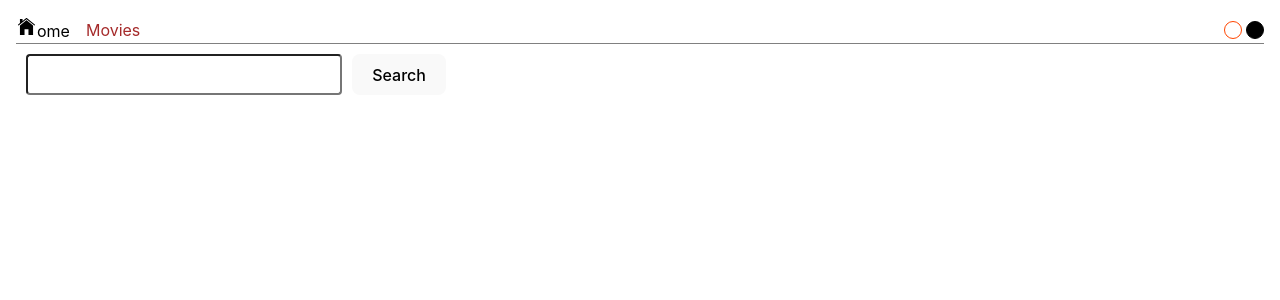
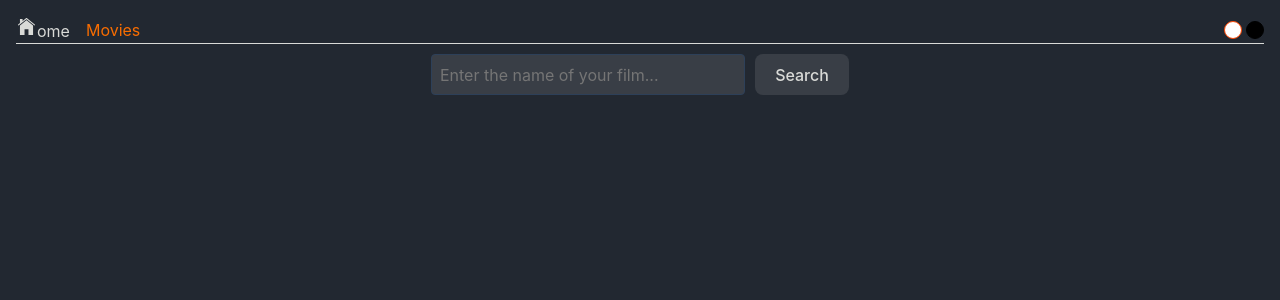
Before and after one commit to AlexandraSavenko/MovieGallery, a React (Vite) app: page /movies in a window 1280 px wide. Shown: the top 300 px of the page. Built offline with nearby package versions, Linux system fonts and the light colour scheme.

Commit message:
styles added

```diff
--- a/src/App.css
+++ b/src/App.css
@@ -1,9 +1,5 @@
 #root {
-  max-width: 1280px;
-  /* margin: 0 auto; */
+  margin: 0 auto;
   padding: 1rem;
   /* text-align: center; */
 }
-
-@media (prefers-reduced-motion: no-preference) {
-}
--- a/src/components/CastList/CastList.module.css
+++ b/src/components/CastList/CastList.module.css
@@ -1,18 +1,20 @@
 .cardWrap {
   text-align: center;
+  padding: 8px 4px;
 }
 
 .img {
   width: 100px;
   height: 150px;
   object-fit: cover;
+  border-radius: 4px;
 }
 .placeholderIcon {
   width: 100px;
   height: 150px;
-  color: gray;
+  color: var(--first-text-color);
 }
 .name {
-  color: brown;
+  color: var(--first-text-color);
   font-weight: 600;
 }
--- a/src/components/MovieCast/MovieCast.module.css
+++ b/src/components/MovieCast/MovieCast.module.css
@@ -6,8 +6,6 @@
   padding: 10px;
 }
 .item {
-  border: 1px solid brown;
-  border-radius: 4px;
   height: auto;
   width: calc((100% - 16px) / 3);
 }
--- a/src/components/Navigation/Navigation.module.css
+++ b/src/components/Navigation/Navigation.module.css
@@ -1,5 +1,5 @@
 .header {
-  border-bottom: 1px solid gray;
+  border-bottom: 1px solid var(--first-text-color);
   display: flex;
   align-items: center;
   justify-content: space-between;
@@ -11,10 +11,10 @@
   gap: 1rem;
 }
 .link {
-  color: black;
+  color: var(--first-text-color);
 }
 .isActive {
-  color: brown;
+  color: var(--first-hover-color);
 }
 
 .homeIcon{
--- a/src/components/RevList/RevList.module.css
+++ b/src/components/RevList/RevList.module.css
@@ -1,4 +1,4 @@
 .name {
-  color: brown;
+  color: var(--first-text-color);
   font-weight: 600;
 }
--- a/src/components/SearchForm/SearchForm.jsx
+++ b/src/components/SearchForm/SearchForm.jsx
@@ -9,7 +9,7 @@ export default function SearchForm({ onSubmit }) {
 
   return (
     <form className={css.form} onSubmit={handleSubmit}>
-      <input className={css.input} type="text" name="movieName" />
+      <input className={css.input} type="text" name="movieName" placeholder="Enter the name of your film..." />
 
       <button type="submit">Search</button>
     </form>
--- a/src/components/SearchForm/SearchForm.module.css
+++ b/src/components/SearchForm/SearchForm.module.css
@@ -1,11 +1,30 @@
 .form {
   display: flex;
+  justify-content: center;
   padding: 10px;
   gap: 10px;
 }
 .input {
   width: 300px;
   border-radius: 4px;
+  border: 1px solid var(--third-background-color);
+  background-color: var(--second-background-color);
+  color: var(--first-text-color);
+  transition: border-color 0.25s, color 0.25s;
   padding: 4px;
   padding-left: 8px;
 }
+
+.input:hover, .input:focus{
+  border-color: var(--second-hover-color);
+}
+
+.form button {
+  background-color: var(--second-background-color);
+  transition: border-color 0.25s, color 0.25s;
+}
+
+.form button:hover{
+  color: var(--second-hover-color);
+  border-color: var(--second-hover-color);
+}
--- a/src/index.css
+++ b/src/index.css
@@ -4,23 +4,28 @@
   font-weight: 400;
 
   color-scheme: light dark;
-  color: black;
-  background-color: bisque;
+  color: var(--first-text-color);
+  background-color: var(--first-background-color);
 
   font-synthesis: none;
   text-rendering: optimizeLegibility;
   -webkit-font-smoothing: antialiased;
   -moz-osx-font-smoothing: grayscale;
+
+  --first-background-color: #222831;
+  --second-background-color: #393e46;
+  --third-background-color: #2d4059;
+  --fourth-background-color: #3e4a61;
+
+  --first-text-color: #d9dad7;
+
+  --first-hover-color: #f96d00;
+  --second-hover-color: #c24d2c;
 }
 
-/* a {
-  font-weight: 500;
-  color: #646cff;
-  text-decoration: inherit;
-}
-a:hover {
-  color: #535bf2;
-} */
+/*https://www.shecodes.io/palettes/633, /622*/
+
+
 ul,
 li {
   list-style: none;
@@ -32,15 +37,14 @@ p {
 }
 a {
   text-decoration: none;
-  color: rgb(114, 56, 15);
 }
 a:hover {
   font-weight: 500;
+  color: var(--first-hover-color);
+
 }
 body {
   margin: 0;
-  /* display: flex;
-  place-items: center; */
   min-width: 320px;
   min-height: 100vh;
 }
@@ -50,6 +54,9 @@ h1 {
   line-height: 1.1;
 }
 
+img {
+  border-radius: 4px;
+}
 button {
   border-radius: 8px;
   border: 1px solid transparent;
@@ -57,19 +64,24 @@ button {
   font-size: 1em;
   font-weight: 500;
   font-family: inherit;
-  background-color: #1a1a1a;
+  background-color: var(--second-background-color);
+  color: var(--first-text-color);
   cursor: pointer;
   transition: border-color 0.25s;
 }
 button:hover {
-  border-color: #646cff;
-}
-button:focus,
-button:focus-visible {
-  outline: 4px auto -webkit-focus-ring-color;
+  border-color: var(--first-hover-color);
 }
 
-@media (prefers-color-scheme: light) {
+input {
+  all: unset;
+  color: var(--first-text-color);
+  outline: none;
+}
+
+
+
+/* @media (prefers-color-scheme: light) {
   :root {
     color: #213547;
     background-color: #ffffff;
@@ -80,4 +92,4 @@ button:focus-visible {
   button {
     background-color: #f9f9f9;
   }
-}
+} */
--- a/src/pages/MovieDetailsPage/MovieDetailsPage.jsx
+++ b/src/pages/MovieDetailsPage/MovieDetailsPage.jsx
@@ -49,6 +49,7 @@ export default function MovieDetailsPage() {
         <Link className={css.goBackLink} to={backLinkRef.current ?? "/"}>
           Go back
         </Link>
+        <div className={css.innerWrap}>
         <div className={css.movieInfoWrap}>
           <img
             src={`https://image.tmdb.org/t/p/w300/${posterPath}`}
@@ -92,6 +93,7 @@ export default function MovieDetailsPage() {
           </ul>
           <Outlet />
         </div>
+        </div>
       </div>
     )
   );
--- a/src/pages/MovieDetailsPage/MovieDetailsPage.module.css
+++ b/src/pages/MovieDetailsPage/MovieDetailsPage.module.css
@@ -6,21 +6,31 @@
   gap: 16px;
   margin-top: 10px;
   padding-bottom: 20px;
-  border-bottom: 1px solid gray;
+  border-bottom: 1px solid var(--first-text-color);
+}
+
+.movieInfoWrap ul {
+  padding: 8px;
+}
+.movieInfoWrap img{
+  width: 50vw;
+  height: auto;
 }
 .addWrap {
   padding: 8px;
+  background-color: var(--second-background-color);
+  border-bottom: 1px solid var(--first-text-color);
+
 }
 .addList {
   display: flex;
   flex-direction: column;
-  border-bottom: 1px solid gray;
 }
 .link {
-  color: black;
+  color: var(--first-text-color);
 }
 .isActive {
-  color: brown;
+  color: var(--first-hover-color);
 }
 .goBackLink {
   border-radius: 8px;
@@ -29,12 +39,19 @@
   font-size: 1em;
   font-weight: 500;
   font-family: inherit;
-  background-color: #1a1a1a;
+  background-color: var(--second-background-color);
   cursor: pointer;
-  transition: border-color 0.25s;
-  color: white;
+  transition: border-color 0.25s, color 0.25s;
+  color: var(--first-text-color);
   display: inline-block;
 }
 .goBackLink:hover {
-  border-color: #646cff;
+  color: var(--second-hover-color);
+  border-color: var(--second-hover-color);
 }
+
+@media screen and (min-width: 860px) {
+  .innerWrap{
+    display: flex;
+  }
+}
```
